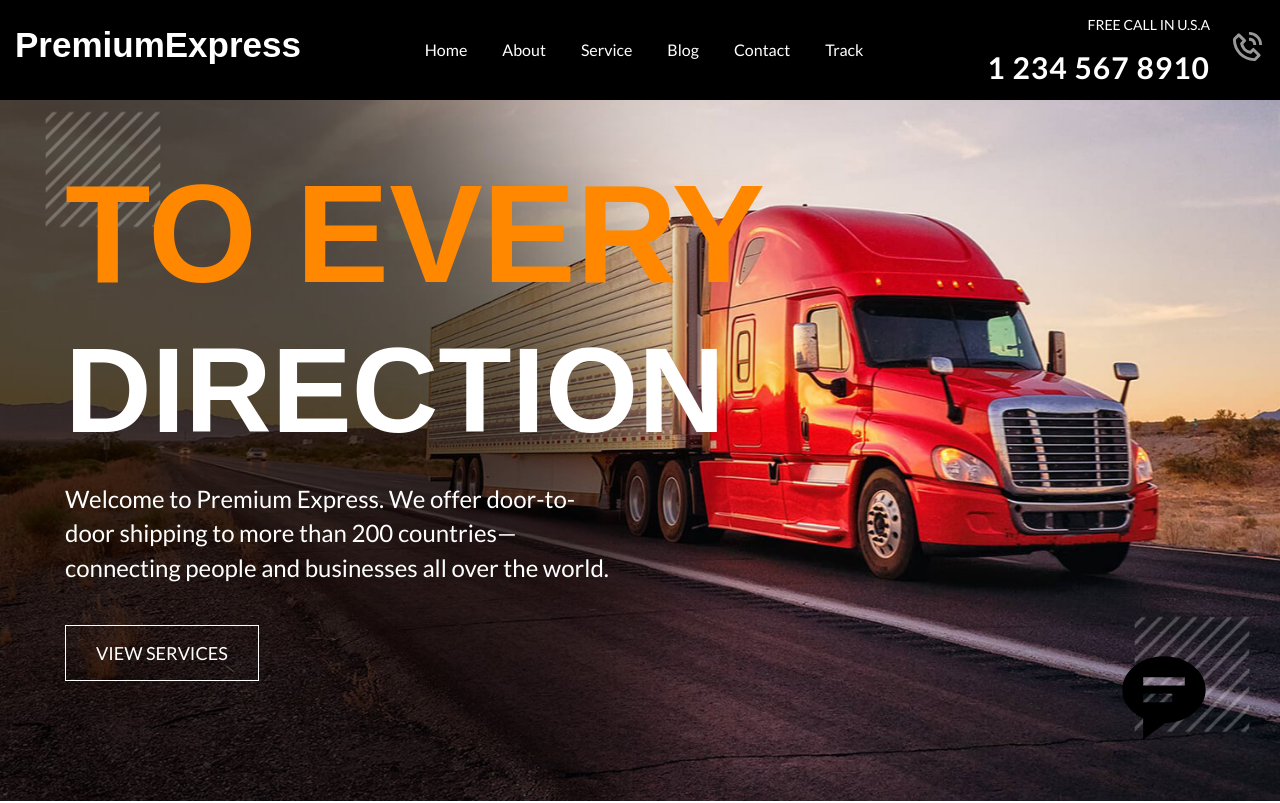
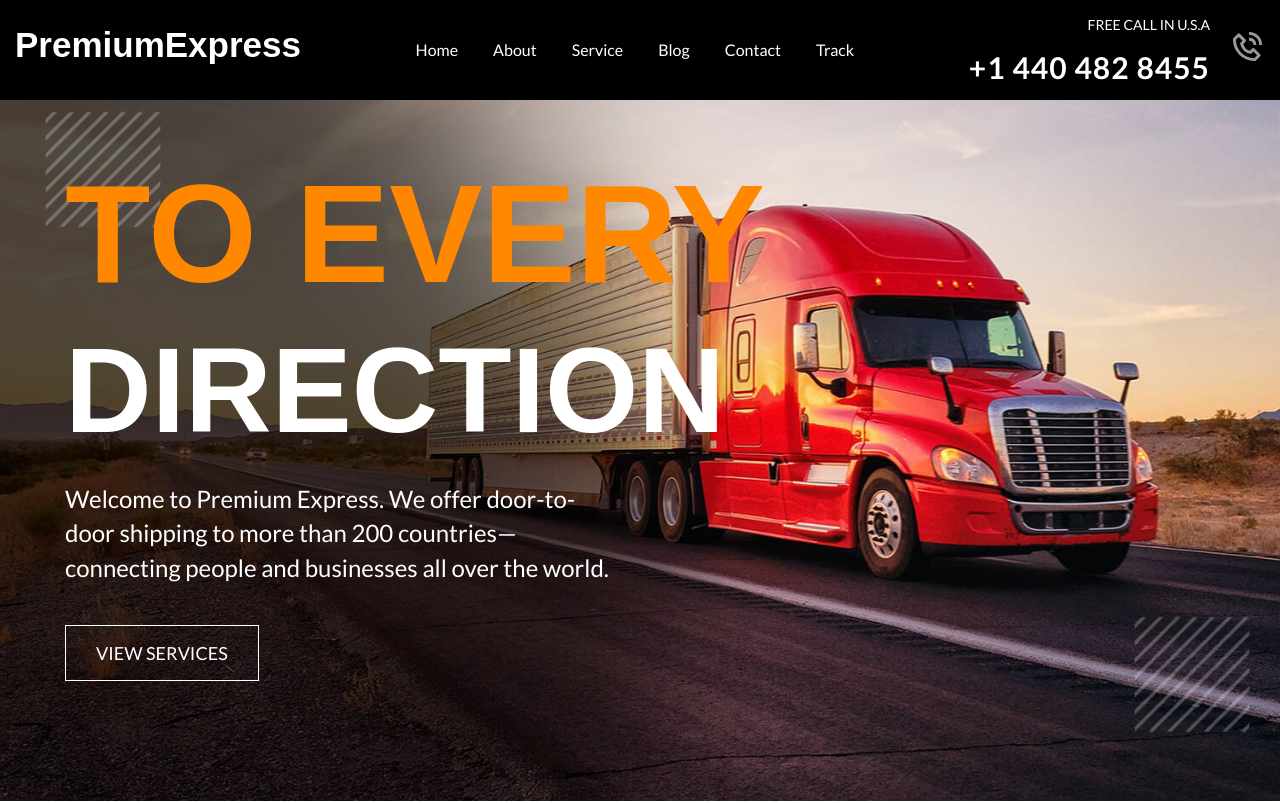
Before and after one commit to deracali/shippingWebsite, a React (Vite) app in the folder Frontend/: page / in a window 1280 px wide. Shown: the top 803 px of the page. Built offline with nearby package versions, Linux system fonts and the light colour scheme.

Commit message:
reinistiallized commit

```diff
--- a/Frontend/src/component/header/header.jsx
+++ b/Frontend/src/component/header/header.jsx
@@ -80,7 +80,7 @@ export default function Header() {
       <div>
         <p className="contact-label">Free Call In U.S.A</p>
 
-        <a href="tel:12345678910" className="contact-number">1 234 567 8910</a>
+        <a href="tel:12345678910" className="contact-number">+1 440 482 8455</a>
       </div>
 
       <div className="contact-icon">
--- a/Frontend/src/pages/Home/home.jsx
+++ b/Frontend/src/pages/Home/home.jsx
@@ -1,14 +1,14 @@
 import React from 'react'
 import Header from '../../component/header/header'
 import Body from '../../component/body/Body'
-import ChatbotView from '../../component/chabot/Chatbot'
+// import ChatbotView from '../../component/chabot/Chatbot'
 
 export default function Home() {
   return (
    <>
    <Header/>
    <Body/>
-   <ChatbotView/>
+   {/* <ChatbotView/> */}
    </>
   )
 }
```
